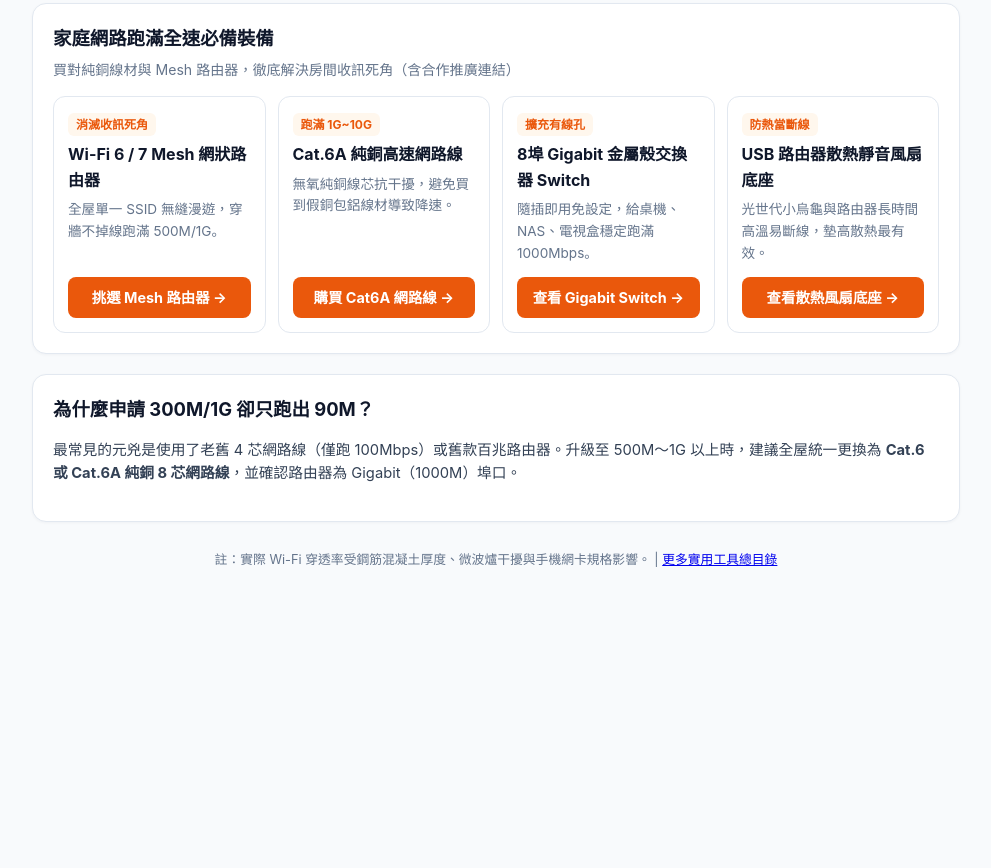
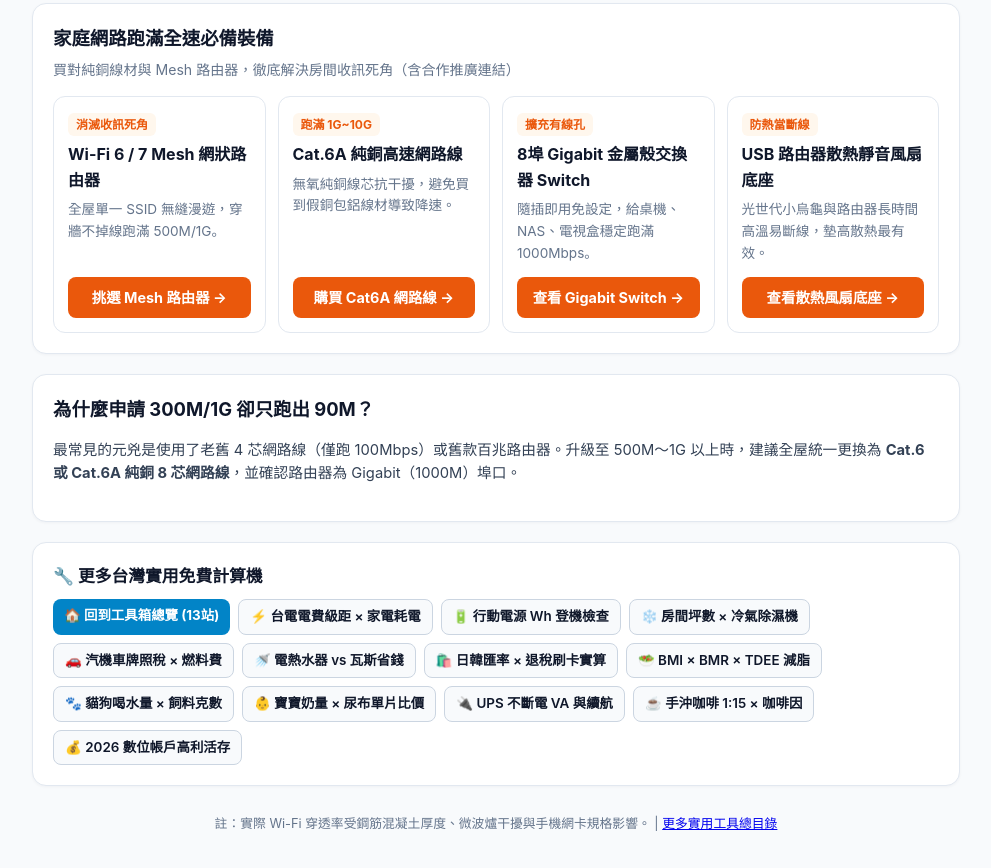
Before and after one commit to jimmycmhsieh0801-cloud/tw-router-cable-calc, a plain HTML site: page index.html in a window 1280 px wide. Shown: the part 493-1361 px from the top of the page, without its empty margins (144-1135 px from the left). Before the commit the page ends 1124 px from the top, so only its background shows below. Drawn offline with Linux system fonts and the light colour scheme.

Commit message:
feat: add cross-site SEO internal linking and IndexNow key

```diff
--- a/index.html
+++ b/index.html
@@ -151,6 +151,27 @@
           <p>最常見的元兇是使用了老舊 4 芯網路線（僅跑 100Mbps）或舊款百兆路由器。升級至 500M～1G 以上時，建議全屋統一更換為 <strong>Cat.6 或 Cat.6A 純銅 8 芯網路線</strong>，並確認路由器為 Gigabit（1000M）埠口。</p>
     </article>
 
+
+    <!-- CROSS_LINK_MATRIX_START -->
+    <section class="card" style="margin-top:20px;">
+      <h2 style="font-size:1.05rem;margin:0 0 10px;color:#0f172a;">🔧 更多台灣實用免費計算機</h2>
+      <div style="display:flex;flex-wrap:wrap;gap:8px;">
+        <a href="https://jimmycmhsieh0801-cloud.github.io/" style="display:inline-block;padding:6px 11px;border-radius:8px;background:#0284c7;color:#fff;text-decoration:none;font-size:0.84rem;font-weight:700;">🏠 回到工具箱總覽 (13站)</a>
+        <a href="https://jimmycmhsieh0801-cloud.github.io/tw-power-calc/" style="display:inline-block;padding:6px 11px;border-radius:8px;border:1px solid #cbd5e1;background:#f8fafc;color:#0f172a;text-decoration:none;font-size:0.84rem;font-weight:600;">⚡ 台電電費級距 × 家電耗電</a>
+        <a href="https://jimmycmhsieh0801-cloud.github.io/tw-travel-power-calc/" style="display:inline-block;padding:6px 11px;border-radius:8px;border:1px solid #cbd5e1;background:#f8fafc;color:#0f172a;text-decoration:none;font-size:0.84rem;font-weight:600;">🔋 行動電源 Wh 登機檢查</a>
+        <a href="https://jimmycmhsieh0801-cloud.github.io/tw-room-sizing-calc/" style="display:inline-block;padding:6px 11px;border-radius:8px;border:1px solid #cbd5e1;background:#f8fafc;color:#0f172a;text-decoration:none;font-size:0.84rem;font-weight:600;">❄️ 房間坪數 × 冷氣除濕機</a>
+        <a href="https://jimmycmhsieh0801-cloud.github.io/tw-vehicle-tax-calc/" style="display:inline-block;padding:6px 11px;border-radius:8px;border:1px solid #cbd5e1;background:#f8fafc;color:#0f172a;text-decoration:none;font-size:0.84rem;font-weight:600;">🚗 汽機車牌照稅 × 燃料費</a>
+        <a href="https://jimmycmhsieh0801-cloud.github.io/tw-water-heater-calc/" style="display:inline-block;padding:6px 11px;border-radius:8px;border:1px solid #cbd5e1;background:#f8fafc;color:#0f172a;text-decoration:none;font-size:0.84rem;font-weight:600;">🚿 電熱水器 vs 瓦斯省錢</a>
+        <a href="https://jimmycmhsieh0801-cloud.github.io/tw-travel-tax-calc/" style="display:inline-block;padding:6px 11px;border-radius:8px;border:1px solid #cbd5e1;background:#f8fafc;color:#0f172a;text-decoration:none;font-size:0.84rem;font-weight:600;">🛍️ 日韓匯率 × 退稅刷卡實算</a>
+        <a href="https://jimmycmhsieh0801-cloud.github.io/tw-bmi-tdee-calc/" style="display:inline-block;padding:6px 11px;border-radius:8px;border:1px solid #cbd5e1;background:#f8fafc;color:#0f172a;text-decoration:none;font-size:0.84rem;font-weight:600;">🥗 BMI × BMR × TDEE 減脂</a>
+        <a href="https://jimmycmhsieh0801-cloud.github.io/tw-pet-cost-calc/" style="display:inline-block;padding:6px 11px;border-radius:8px;border:1px solid #cbd5e1;background:#f8fafc;color:#0f172a;text-decoration:none;font-size:0.84rem;font-weight:600;">🐾 貓狗喝水量 × 飼料克數</a>
+        <a href="https://jimmycmhsieh0801-cloud.github.io/tw-baby-calc/" style="display:inline-block;padding:6px 11px;border-radius:8px;border:1px solid #cbd5e1;background:#f8fafc;color:#0f172a;text-decoration:none;font-size:0.84rem;font-weight:600;">👶 寶寶奶量 × 尿布單片比價</a>
+        <a href="https://jimmycmhsieh0801-cloud.github.io/tw-ups-nas-calc/" style="display:inline-block;padding:6px 11px;border-radius:8px;border:1px solid #cbd5e1;background:#f8fafc;color:#0f172a;text-decoration:none;font-size:0.84rem;font-weight:600;">🔌 UPS 不斷電 VA 與續航</a>
+        <a href="https://jimmycmhsieh0801-cloud.github.io/tw-coffee-brew-calc/" style="display:inline-block;padding:6px 11px;border-radius:8px;border:1px solid #cbd5e1;background:#f8fafc;color:#0f172a;text-decoration:none;font-size:0.84rem;font-weight:600;">☕ 手沖咖啡 1:15 × 咖啡因</a>
+        <a href="https://jimmycmhsieh0801-cloud.github.io/tw-bank-interest-calc/" style="display:inline-block;padding:6px 11px;border-radius:8px;border:1px solid #cbd5e1;background:#f8fafc;color:#0f172a;text-decoration:none;font-size:0.84rem;font-weight:600;">💰 2026 數位帳戶高利活存</a>
+      </div>
+    </section>
+    <!-- CROSS_LINK_MATRIX_END -->
     <footer>
       <p>註：實際 Wi-Fi 穿透率受鋼筋混凝土厚度、微波爐干擾與手機網卡規格影響。 | <a href="https://jimmycmhsieh0801-cloud.github.io/">更多實用工具總目錄</a></p>
     </footer>
```
